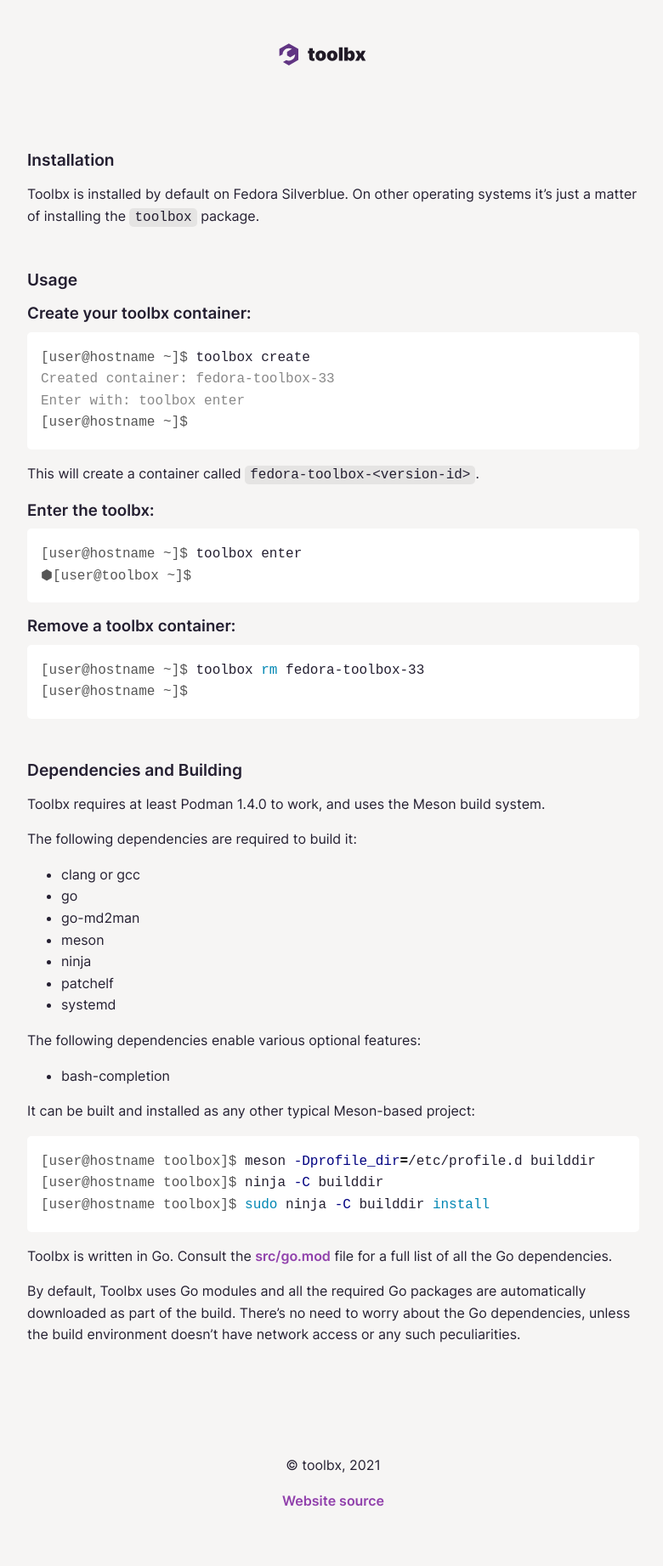
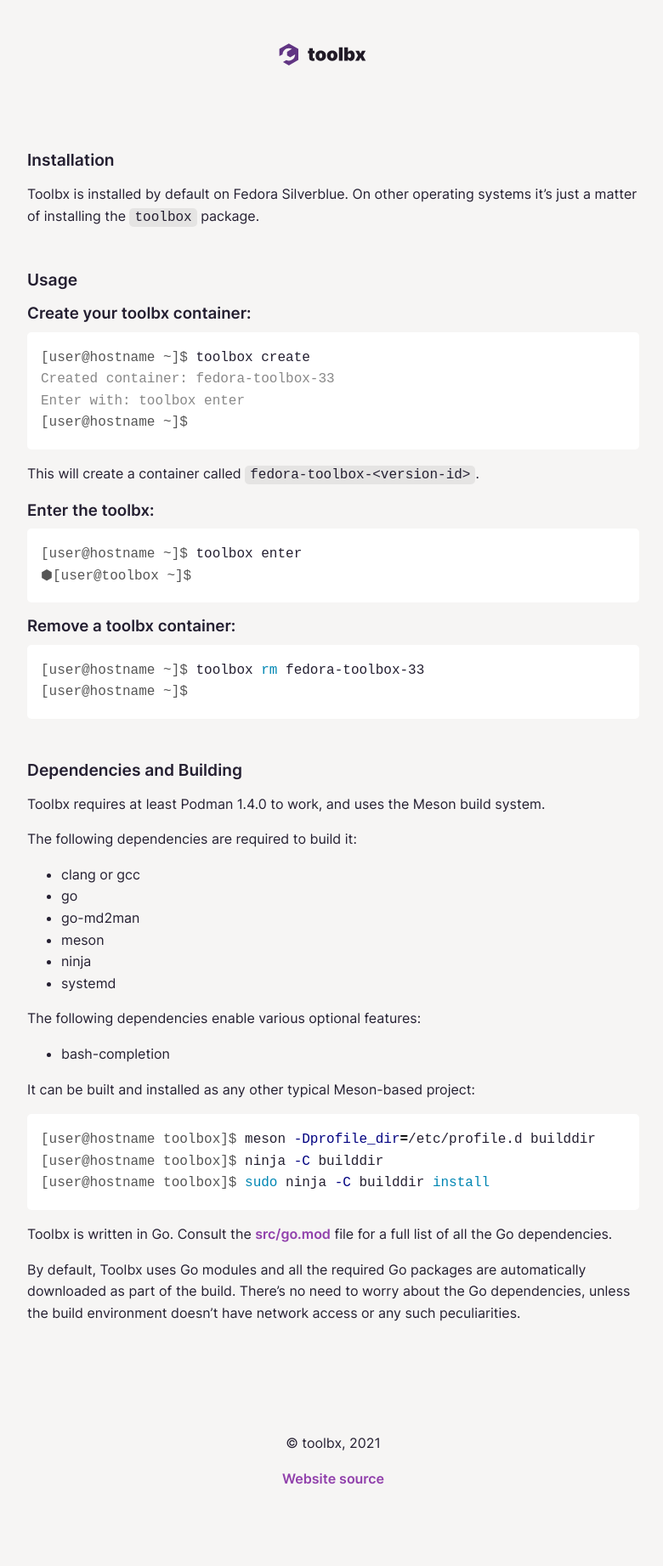
Before and after one commit to containers/containertoolbx.org, a Jekyll site: the page built from install.md, in a window 1280 px wide. Shown: the whole page at 85% size, without its empty margins (248-1028 px from the left). Built offline with Jekyll 4.4.1, drawn with Linux system fonts in a browser that asks for light colours; after the commit the page ends 1818 px from its top, so only the background shows below that.

Commit message:
Revert "Add patchelf to the list of build dependencies"
See:
https://github.com/containers/toolbox/commit/8dd7ee47c5a76b7d
https://github.com/containers/toolbox/pull/942

This reverts commit 8d7bcad20d48eeb6b9a9c8dbce6f3208c37a41a9.

```diff
--- a/install.md
+++ b/install.md
@@ -39,7 +39,6 @@
 - go-md2man
 - meson
 - ninja
-- patchelf
 - systemd
 
 The following dependencies enable various optional features:
```
